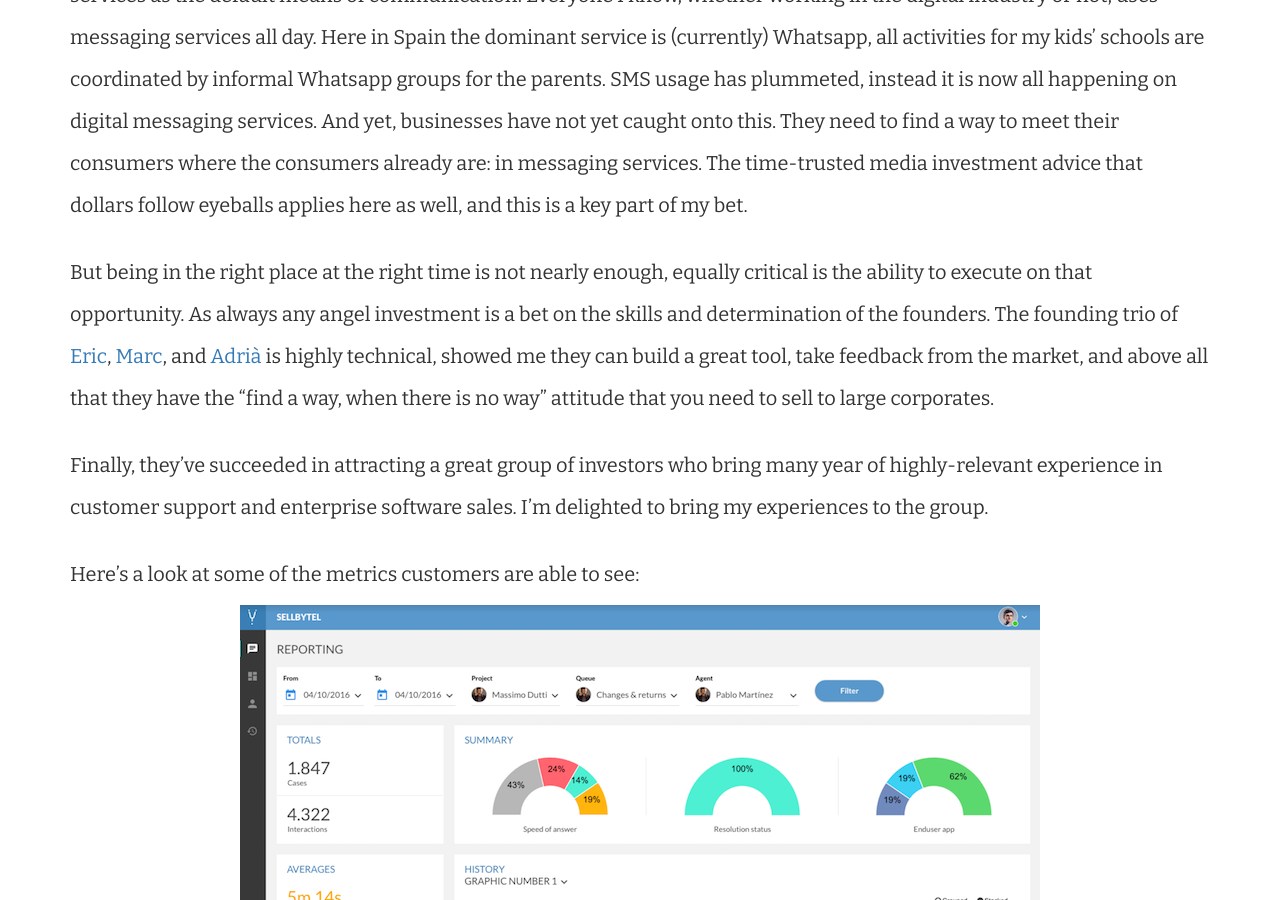
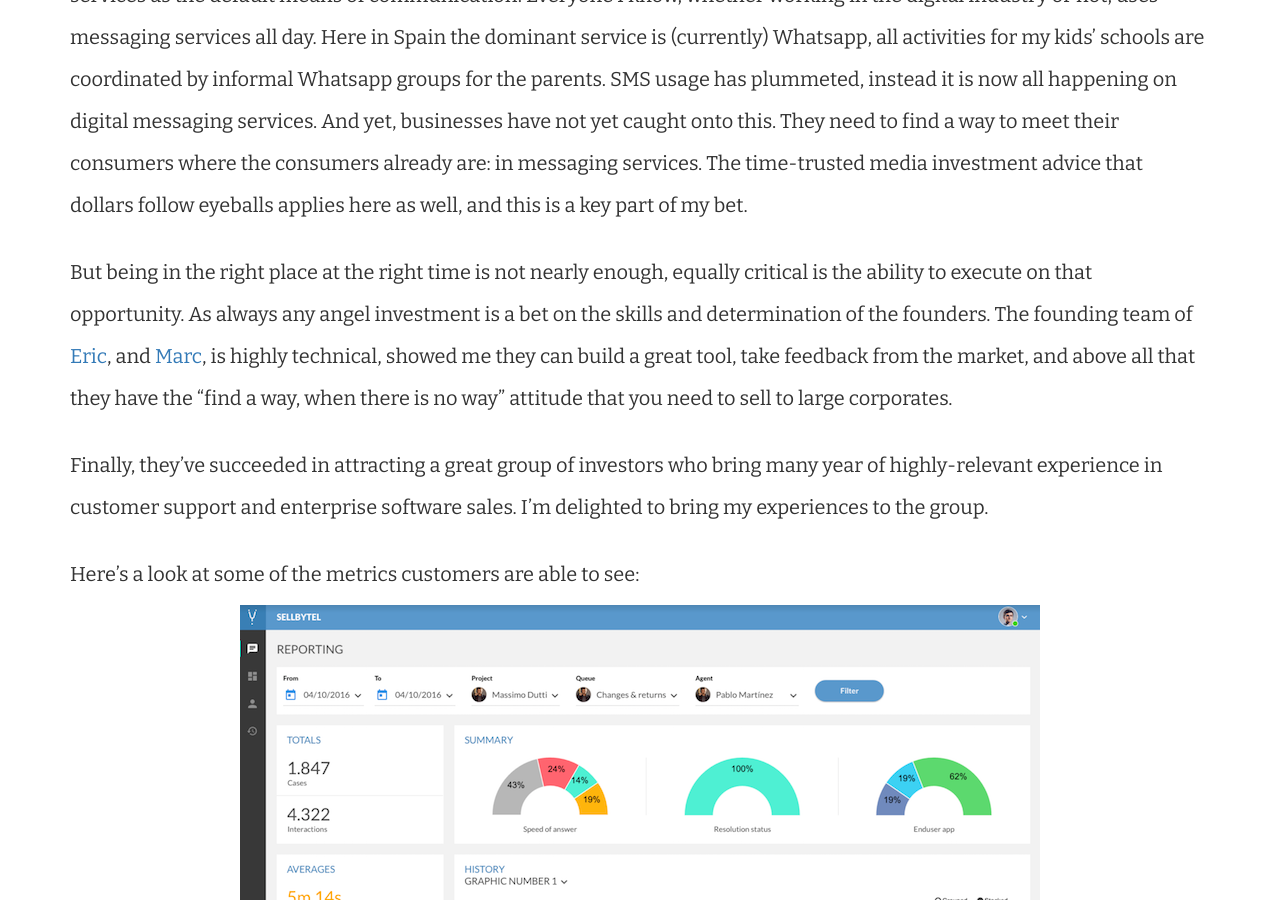
Before and after one commit to freyfogle/freyfogle.github.io, a Jekyll site: the page built from _posts/2016-11-30-investing-in-hubtype.md, in a window 1280 px wide and 900 px high, scrolled down 1987 px. Built offline with Jekyll 4.4.1, drawn with Linux system fonts in a browser that asks for light colours; comment, search, counter and statistics services are not loaded; some of the changed text lies outside the part shown.

Commit message:
remove Adria

```diff
--- a/_posts/2016-11-30-investing-in-hubtype.md
+++ b/_posts/2016-11-30-investing-in-hubtype.md
@@ -23,7 +23,7 @@ So, why did I invest, especially as this is a departure from my normal focus on
 
 First of all, you don't need to be a digital savant to have picked up on the absolute megatrend that is the rise of messaging services as the default means of communication. Everyone I know, whether working in the digital industry or not, uses messaging services all day. Here in Spain the dominant service is (currently) Whatsapp, all activities for my kids' schools are coordinated by informal Whatsapp groups for the parents. SMS usage has plummeted, instead it is now all happening on digital messaging services. And yet, businesses have not yet caught onto this. They need to find a way to meet their consumers where the consumers already are: in messaging services. The time-trusted media investment advice that dollars follow eyeballs applies here as well, and this is a key part of my bet.
 
-But being in the right place at the right time is not nearly enough, equally critical is the ability to execute on that opportunity. As always any angel investment is a bet on the skills and determination of the founders. The founding trio of [Eric](https://www.linkedin.com/in/ericmarcospitarch), [Marc](https://www.linkedin.com/in/mcaballe), and [Adrià](https://www.linkedin.com/in/adri%C3%A0-gasc%C3%B3n-09069229/en) is highly technical, showed me they can build a great tool, take feedback from the market, and above all that they have the "find a way, when there is no way" attitude that you need to sell to large corporates.
+But being in the right place at the right time is not nearly enough, equally critical is the ability to execute on that opportunity. As always any angel investment is a bet on the skills and determination of the founders. The founding team of [Eric](https://www.linkedin.com/in/ericmarcospitarch), and [Marc](https://www.linkedin.com/in/mcaballe), is highly technical, showed me they can build a great tool, take feedback from the market, and above all that they have the "find a way, when there is no way" attitude that you need to sell to large corporates.
 
 Finally, they've succeeded in attracting a great group of investors who bring many year of highly-relevant experience in customer support and enterprise software sales. I'm delighted to bring my experiences to the group.
 
```
Also changed, not shown: other parts of _posts/2016-11-30-investing-in-hubtype.md (+1 -1 lines).
